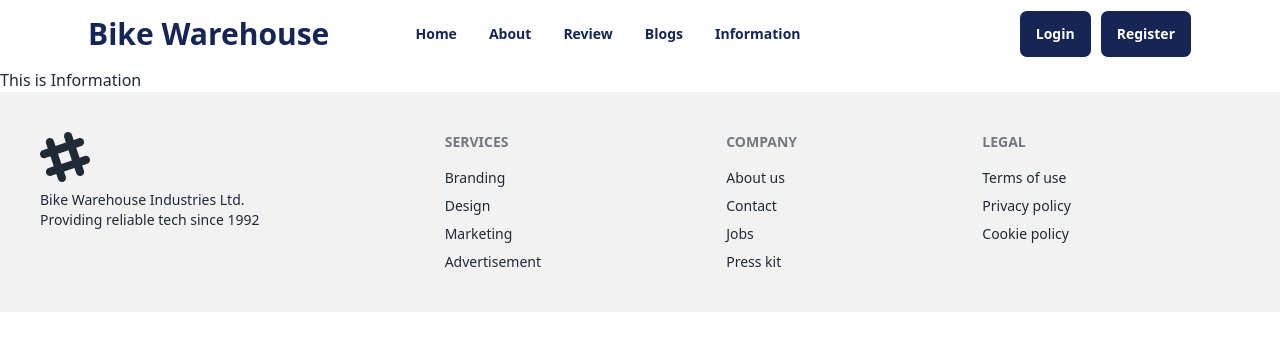
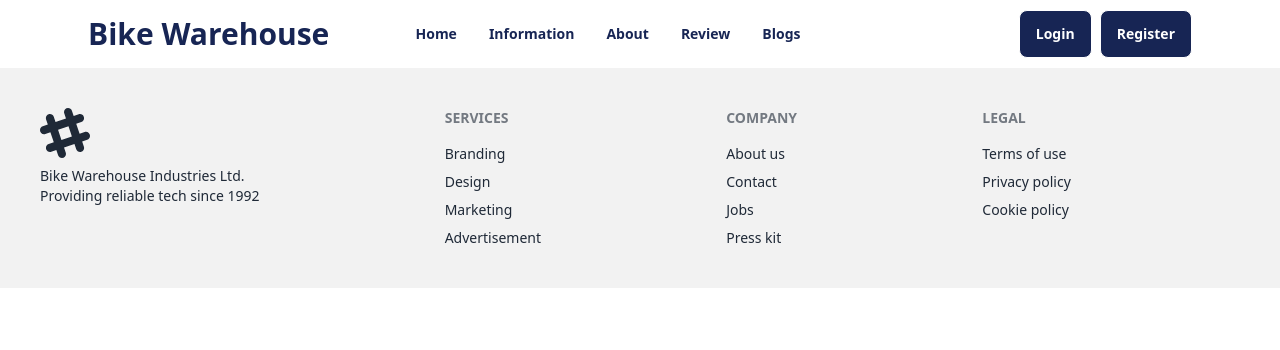
Before and after one commit to Waheedulislam/Own-Project, a React (Vite) app: page /information in a window 1280 px wide. Shown: the top 350 px of the page. Built offline with nearby package versions, Linux system fonts and the light colour scheme; no server answers.

Commit message:
readme-edit

```diff
--- a/src/Components/Shared/Navbar.jsx
+++ b/src/Components/Shared/Navbar.jsx
@@ -36,10 +36,11 @@ const Navbar = () => {
                 <div className="navbar-center hidden lg:flex">
                     <ul className="menu menu-horizontal px-1">
                         <li><Link className="text-blue-950 font-bold" to={'/'}>Home</Link></li>
+                        <li><Link className="text-blue-950 font-bold" to={'/information'}>Information</Link></li>
                         <li><Link className="text-blue-950 font-bold" to={'/about'}>About</Link></li>
                         <li><Link className="text-blue-950 font-bold" to={'/review'}>Review</Link></li>
                         <li><Link className="text-blue-950 font-bold" to={'/blogs'}>Blogs</Link></li>
-                        <li><Link className="text-blue-950 font-bold" to={'/information'}>Information</Link></li>
+
                     </ul>
                 </div>
                 <div className="navbar-end ml-16 gap-2">
--- a/src/Pages/Home.jsx
+++ b/src/Pages/Home.jsx
@@ -2,7 +2,7 @@ import Show from "../Components/Home/Show";
 import Carousel from "../Components/Home/Carousel";
 import Product from "../Components/Home/Product";
 import Review from "../Components/Home/Review";
-
+import Accordion from "../Components/Home/Accordion";
 const Home = () => {
 
     return (
@@ -12,7 +12,7 @@ const Home = () => {
             <div className="px-16">
                 <Product />
                 <Show></Show>
-                {/* <Accordion /> */}
+                <Accordion></Accordion>
                 <Review />
             </div>
 
--- a/src/Pages/Information.jsx
+++ b/src/Pages/Information.jsx
@@ -2,7 +2,7 @@
 const Information = () => {
     return (
         <div>
-            <h1>This is Information</h1>
+
         </div>
     );
 };
```
Also changed, not shown: 1 other file (tests, documents, lock files or other folders).
